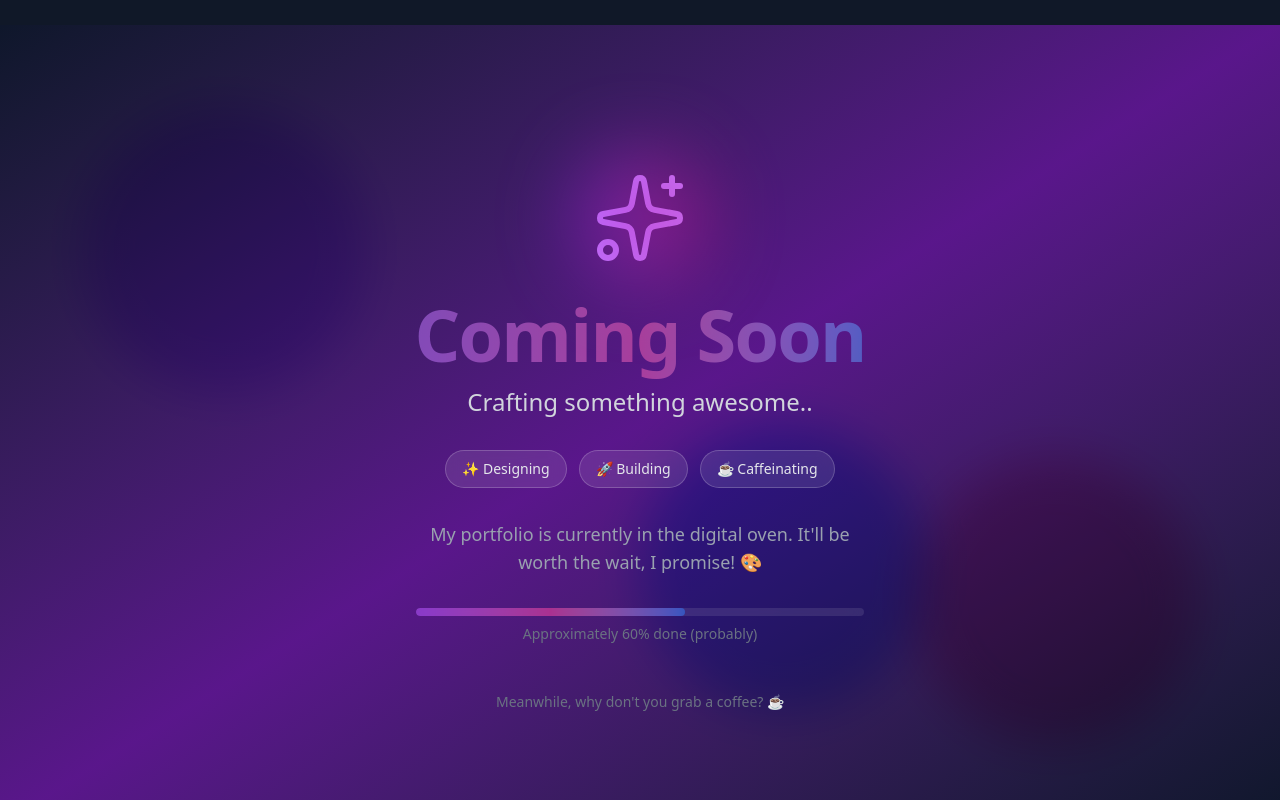
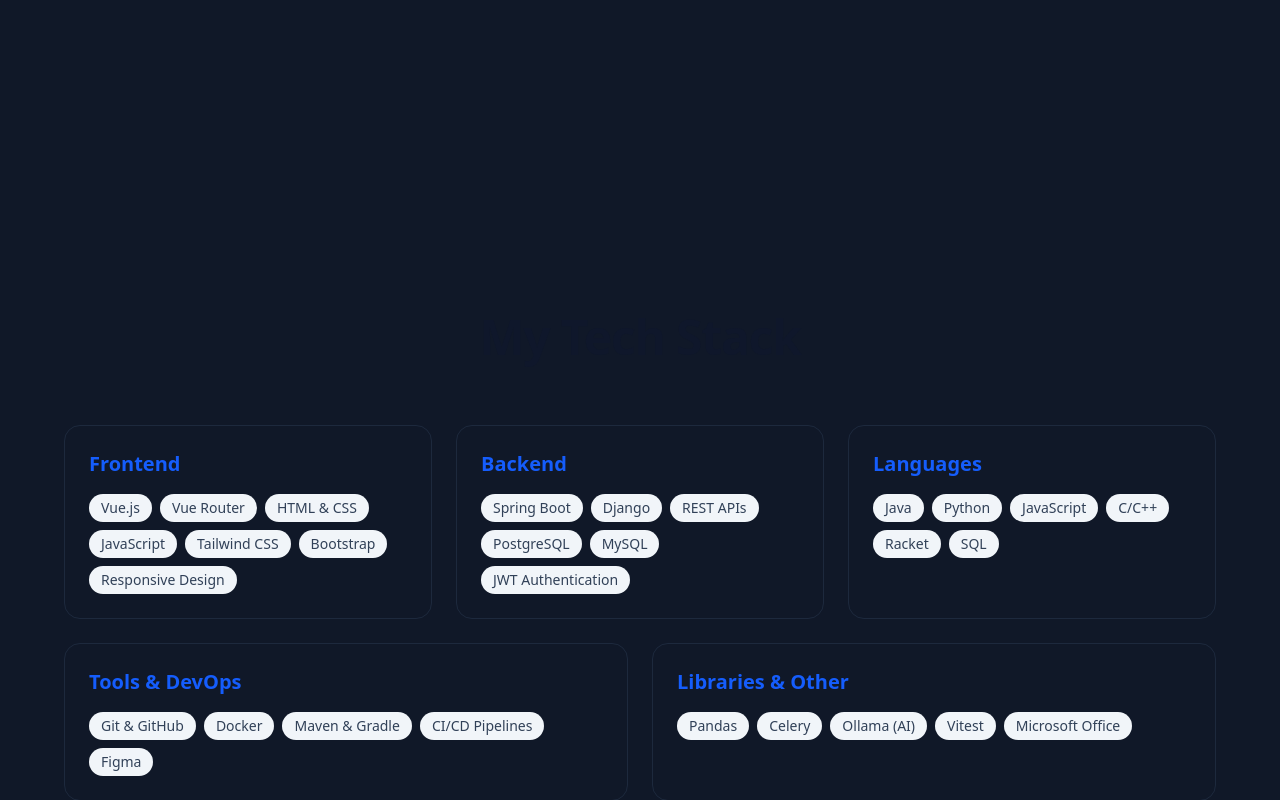
Before and after one commit to simo-macca/my-portfolio, a Vue app: page / in a window 1280 px wide. Shown: the part 1640-2440 px from the top of the page. Built offline with nearby package versions, Linux system fonts and the light colour scheme.

Commit message:
create skill page

```diff
--- a/src/App.vue
+++ b/src/App.vue
@@ -21,7 +21,7 @@
 
     <AboutView id="about" />
 
-    <!-- <SkillsView id="skills" /> -->
+    <SkillsView id="skills" />
 
     <!-- <ProjectsView id="projects" /> -->
 
--- a/src/components/NavbarComponent.vue
+++ b/src/components/NavbarComponent.vue
@@ -19,7 +19,7 @@
           >About</a
         >
         <a
-          href="#work"
+          href="#skills"
           class="px-3 py-2 font-medium text-gray-400 transition-colors hover:text-gray-100"
           >Skills</a
         >
--- /dev/null
+++ b/src/components/TechCardComponent.vue
@@ -0,0 +1,51 @@
+<script setup>
+const props = defineProps({
+  topic: {
+    type: String,
+    required: true,
+  },
+  skills: {
+    type: Array,
+    required: true,
+  },
+  index: {
+    type: Number,
+    required: true,
+  },
+})
+
+//800px
+const responsiveSpans = [
+  // Cards 1 & 2: Half width on MD, 1/3 on LG
+  'col-span-12 min-[601px]:col-span-6  min-[800px]:col-span-4',
+  'col-span-12 min-[601px]:col-span-6  min-[800px]:col-span-4',
+  // Card 3: Half width on MD (start of row 2), 1/3 on LG (end of row 1)
+  'col-span-12 min-[601px]:col-span-6  min-[800px]:col-span-4',
+  // Card 4: Half width on MD, but Half width on LG (start of row 2)
+  'col-span-12 min-[601px]:col-span-6  min-[800px]:col-span-6',
+  // Card 5: FULL width on MD, but Half width on LG (end of row 2)
+  'col-span-12 min-[601px]:col-span-12 min-[800px]:col-span-6',
+]
+</script>
+
+<template>
+  <div
+    :class="[
+      responsiveSpans[props.index],
+      'group flex flex-col rounded-2xl border  p-6 transition-all hover:shadow-xl border-slate-800 ',
+    ]"
+  >
+    <h3 class="mb-4 text-xl font-bold text-blue-600 dark:text-blue-400">
+      {{ props.topic }}
+    </h3>
+    <ul class="flex flex-wrap gap-2">
+      <li
+        v-for="skill in props.skills"
+        :key="skill"
+        class="rounded-full bg-slate-100 px-3 py-1 text-sm font-medium text-slate-700 dark:bg-slate-700 dark:text-slate-200"
+      >
+        {{ skill }}
+      </li>
+    </ul>
+  </div>
+</template>
--- a/src/views/AboutView.vue
+++ b/src/views/AboutView.vue
@@ -1,7 +1,7 @@
 <script setup></script>
 
 <template>
-  <section class="flex min-h-dvh flex-col items-center justify-center gap-4">
+  <section class="flex min-h-dvh flex-col items-center sm:justify-center justify-start gap-4">
     <h2 class="mb-12 text-center text-4xl font-bold">About me</h2>
     <div class="grid w-full grid-cols-1 items-center gap-8 md:grid-cols-3">
       <div class="flex h-full items-center justify-center md:col-span-1">
@@ -13,9 +13,9 @@
       </div>
       <div class="flex flex-col gap-y-3 px-3 text-justify text-gray-400 md:col-span-2 md:mr-20">
         <p>
-          Hello! I'm a final-year Computer Science student at USI. My journey in tech
-          started with a curiosity for how things work, and it's evolved into a passion for
-          developing solutions that are both smart and easy to use.
+          Hello! I'm a final-year Computer Science student at USI. My journey in tech started with a
+          curiosity for how things work, and it's evolved into a passion for developing solutions
+          that are both smart and easy to use.
         </p>
         <p>
           As a developer, I enjoy the full spectrum of development, from designing intuitive user
--- a/src/views/SkillsView.vue
+++ b/src/views/SkillsView.vue
@@ -1,7 +1,50 @@
-<script setup></script>
+<script setup>
+import TechCardComponent from '@/components/TechCardComponent.vue'
+
+const data = [
+  {
+    topic: 'Frontend',
+    skills: [
+      'Vue.js',
+      'Vue Router',
+      'HTML & CSS',
+      'JavaScript',
+      'Tailwind CSS',
+      'Bootstrap',
+      'Responsive Design',
+    ],
+  },
+  {
+    topic: 'Backend',
+    skills: ['Spring Boot', 'Django', 'REST APIs', 'PostgreSQL', 'MySQL', 'JWT Authentication'],
+  },
+  {
+    topic: 'Languages',
+    skills: ['Java', 'Python', 'JavaScript', 'C/C++', 'Racket', 'SQL'],
+  },
+  {
+    topic: 'Tools & DevOps',
+    skills: ['Git & GitHub', 'Docker', 'Maven & Gradle', 'CI/CD Pipelines', 'Figma'],
+  },
+  {
+    topic: 'Libraries & Other',
+    skills: ['Pandas', 'Celery', 'Ollama (AI)', 'Vitest', 'Microsoft Office'],
+  },
+]
+</script>
 
 <template>
-  <section>
-    <h1>This is a skill page</h1>
+  <section class="sm:mt-25 flex min-h-dvh flex-col items-center justify-center gap-4 sm:pt-16">
+    <div class="mx-auto max-w-6xl">
+      <h2
+        class="mb-16 text-center text-4xl font-extrabold tracking-tight text-slate-900 sm:text-5xl dark:text-white"
+      >
+        My Tech Stack
+      </h2>
+
+      <div class="grid grid-cols-12 gap-6">
+        <TechCardComponent v-for="(d, index) in data" :key="d.topic" v-bind="d" :index="index" />
+      </div>
+    </div>
   </section>
 </template>
```
